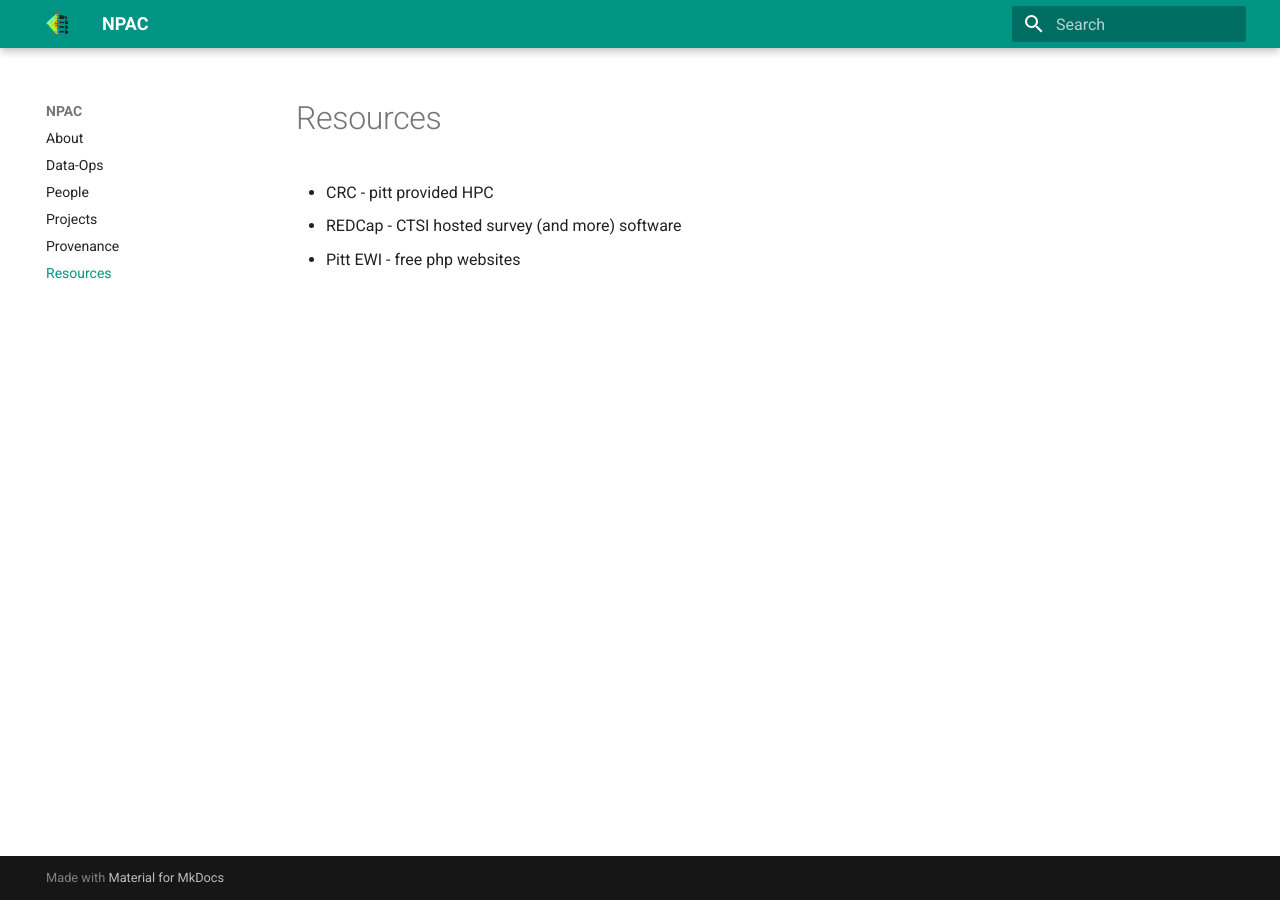
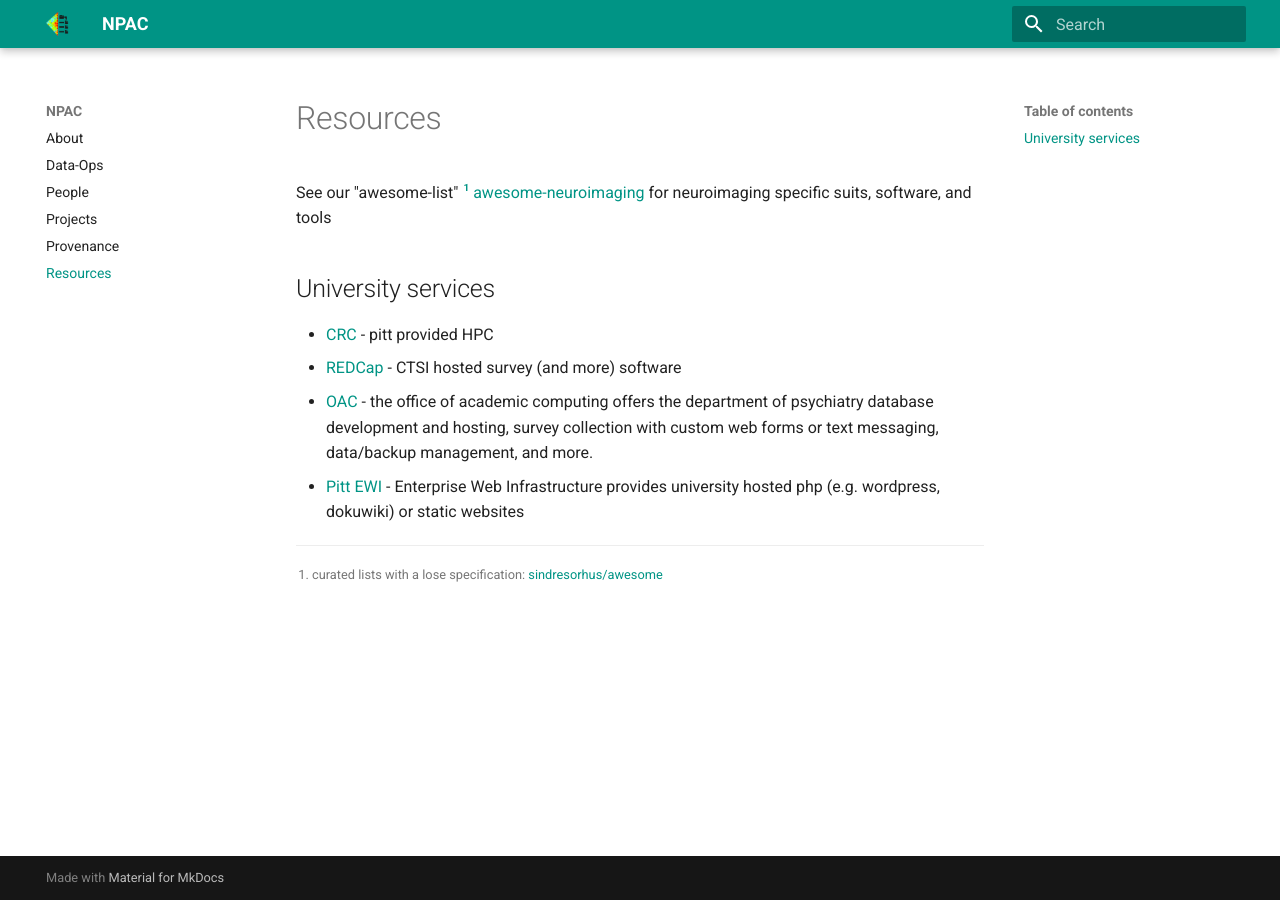
Before and after one commit to NPACore/NPACore.github.io, an MkDocs documentation site: the page built from docs/resources.md, in a window 1280 px wide. Built offline with MkDocs 1.6.1 and Material for MkDocs 9.7.7, drawn with Linux system fonts in a browser that asks for light colours.

Commit message:
🎨 resource links, add oac and awesome-neuroimaging

```diff
--- a/docs/resources.md
+++ b/docs/resources.md
@@ -1,5 +1,11 @@
 # Resources
 
- * CRC    - pitt provided HPC
- * REDCap - CTSI hosted survey (and more) software
- * Pitt EWI - free php websites
+See our "awesome-list" [^awesome] [awesome-neuroimaging](https://github.com/NPACore/awesome-neuroimaging)  for neuroimaging specific suits, software, and tools
+
+## University services
+ * [CRC](https://github.com/sindresorhus/awesome)    - pitt provided HPC
+ * [REDCap](https://www.ctsiredcap.pitt.edu/redcap/) - CTSI hosted survey (and more) software
+ * [OAC](https://oac.pitt.edu/services-we-offer/) - the office of academic computing offers the department of psychiatry database development and hosting, survey collection with custom web forms or text messaging, data/backup management, and more.
+ * [Pitt EWI](https://www.technology.pitt.edu/help-desk/how-to-documents/enterprise-web-infrastructure-ewi) - Enterprise Web Infrastructure provides university hosted php (e.g. wordpress, dokuwiki) or static websites
+
+[^awesome]: curated lists with a lose specification: [sindresorhus/awesome](https://github.com/sindresorhus/awesome)
```
